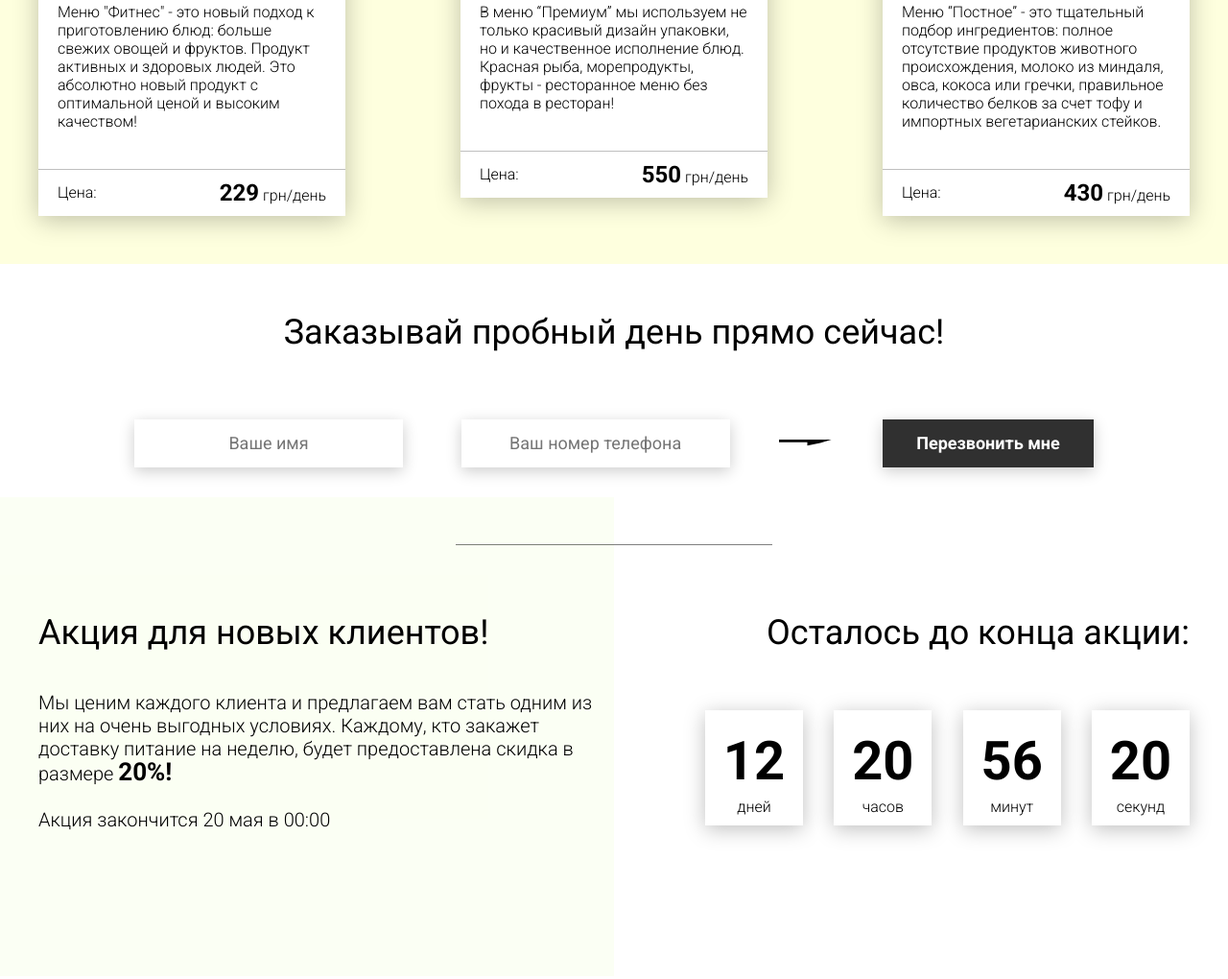
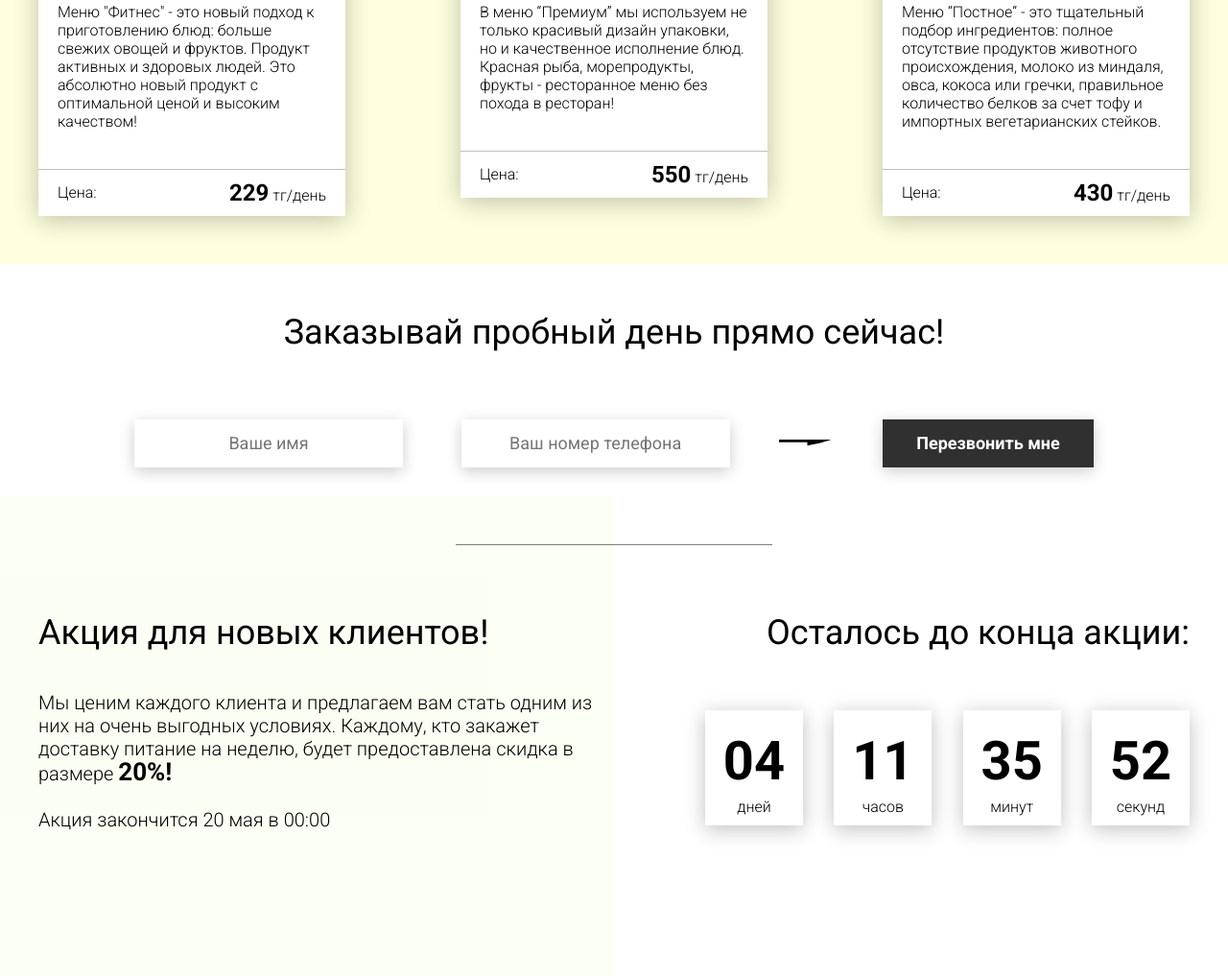
Before and after one commit to SemenSavlook/Udemy-course, a plain HTML site: page 038 Food-dist/index.html in a window 1280 px wide. Shown: the part 2958-3978 px from the top of the page at 96% size. Drawn offline with Linux system fonts and the light colour scheme.

Commit message:
lesson 041 done

```diff
--- a/038 Food-dist/index.html
+++ b/038 Food-dist/index.html
@@ -194,7 +194,7 @@
                     <div class="menu__item-divider"></div>
                     <div class="menu__item-price">
                         <div class="menu__item-cost">Цена:</div>
-                        <div class="menu__item-total"><span>229</span> грн/день</div>
+                        <div class="menu__item-total"><span>229</span> тг/день</div>
                     </div>
                 </div>
                 <div class="menu__item">
@@ -204,7 +204,7 @@
                     <div class="menu__item-divider"></div>
                     <div class="menu__item-price">
                         <div class="menu__item-cost">Цена:</div>
-                        <div class="menu__item-total"><span>550</span> грн/день</div>
+                        <div class="menu__item-total"><span>550</span> тг/день</div>
                     </div>
                 </div>
                 <div class="menu__item">
@@ -214,7 +214,7 @@
                     <div class="menu__item-divider"></div>
                     <div class="menu__item-price">
                         <div class="menu__item-cost">Цена:</div>
-                        <div class="menu__item-total"><span>430</span> грн/день</div>
+                        <div class="menu__item-total"><span>430</span> тг/день</div>
                     </div>
                 </div>
             </div>
@@ -251,19 +251,19 @@
                 <div class="title">Осталось до конца акции:</div>
                 <div class="timer">
                     <div class="timer__block">
-                        <span id="days">12</span>
+                        <span id="days"></span>
                         дней
                     </div>
                     <div class="timer__block">
-                        <span id="hours">20</span>
+                        <span id="hours"></span>
                         часов
                     </div>
                     <div class="timer__block">
-                        <span id="minutes">56</span>
+                        <span id="minutes"></span>
                         минут
                     </div>
                     <div class="timer__block">
-                        <span id="seconds">20</span>
+                        <span id="seconds"></span>
                         секунд
                     </div>
                 </div>
@@ -283,8 +283,8 @@
             </div>
             <div class="call">
                 <div class="subtitle">Или позвоните нам</div>
-                <a href="#" class="link">+380678341034</a>
-                <a href="#" class="link">+380500941356</a>
+                <a href="#" class="link">+7 701 551 4966</a>
+                <a href="#" class="link"> </a>
             </div>
         </div>
     </footer>
--- a/038 Food-dist/js/script.js
+++ b/038 Food-dist/js/script.js
@@ -1,6 +1,8 @@
 'use strict';
 
 window.addEventListener('DOMContentLoaded', () => {
+
+	//TABS ------------------------ ------------------------ ------------------------
 
 	const tabs = document.querySelectorAll('.tabheader__item'),
 				tabsContent = document.querySelectorAll('.tabcontent'),
@@ -39,6 +41,59 @@
 		}
 	});
 
+	// TIMER ------------------------ ------------------------ ------------------------
+
+	const deadline = '2020-12-12';
+
+	function getTimeRemaining(endtime) {
+		const t = Date.parse(endtime) - Date.parse(new Date()),
+					days = Math.floor(t / (1000*60*60*24)),
+					hours = Math.floor((t / (1000*60*60) % 24)),
+					minutes = Math.floor((t/1000/60) % 60),
+					seconds = Math.floor((t/1000) % 60);
+
+		return {
+			'total': t,
+			'days': days,
+			'hours': hours,
+			'minutes': minutes,
+			'seconds': seconds
+		};
+	}
+
+	function getZero(num) {
+		if (num >= 0 && num < 10) {
+			return `0${num}`;
+		} else {
+			return num;
+		}
+	}
+
+	function setClock(selector, endtime) {
+		const timer = document.querySelector(selector),
+		days = timer.querySelector('#days'),
+		hours = timer.querySelector('#hours'),
+		minutes = timer.querySelector('#minutes'),
+		seconds = timer.querySelector('#seconds'),
+		timeInterval = setInterval (updateClock, 1000);
+
+		updateClock();
+
+		function updateClock() {
+			const t = getTimeRemaining(endtime);
+
+			days.innerHTML = getZero(t.days);
+			hours.innerHTML = getZero(t.hours);
+			minutes.innerHTML = getZero(t.minutes);
+			seconds.innerHTML = getZero(t.seconds);
+
+			if (t.total <= 0) {
+				clearInterval(timeInterval);
+			}
+		}
+	}
+
+	setClock('.timer', deadline);
 
 // END-END____------
 });
```
